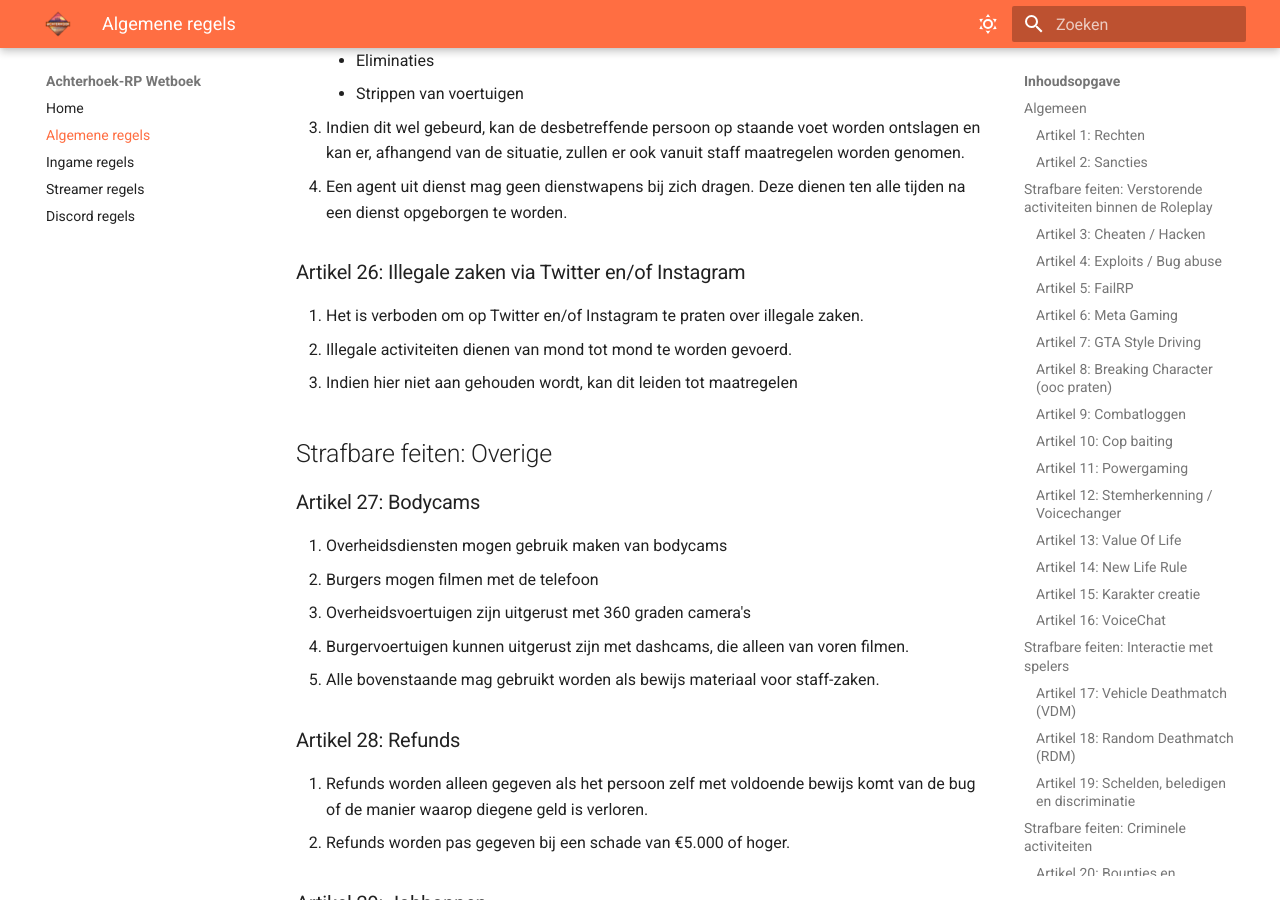
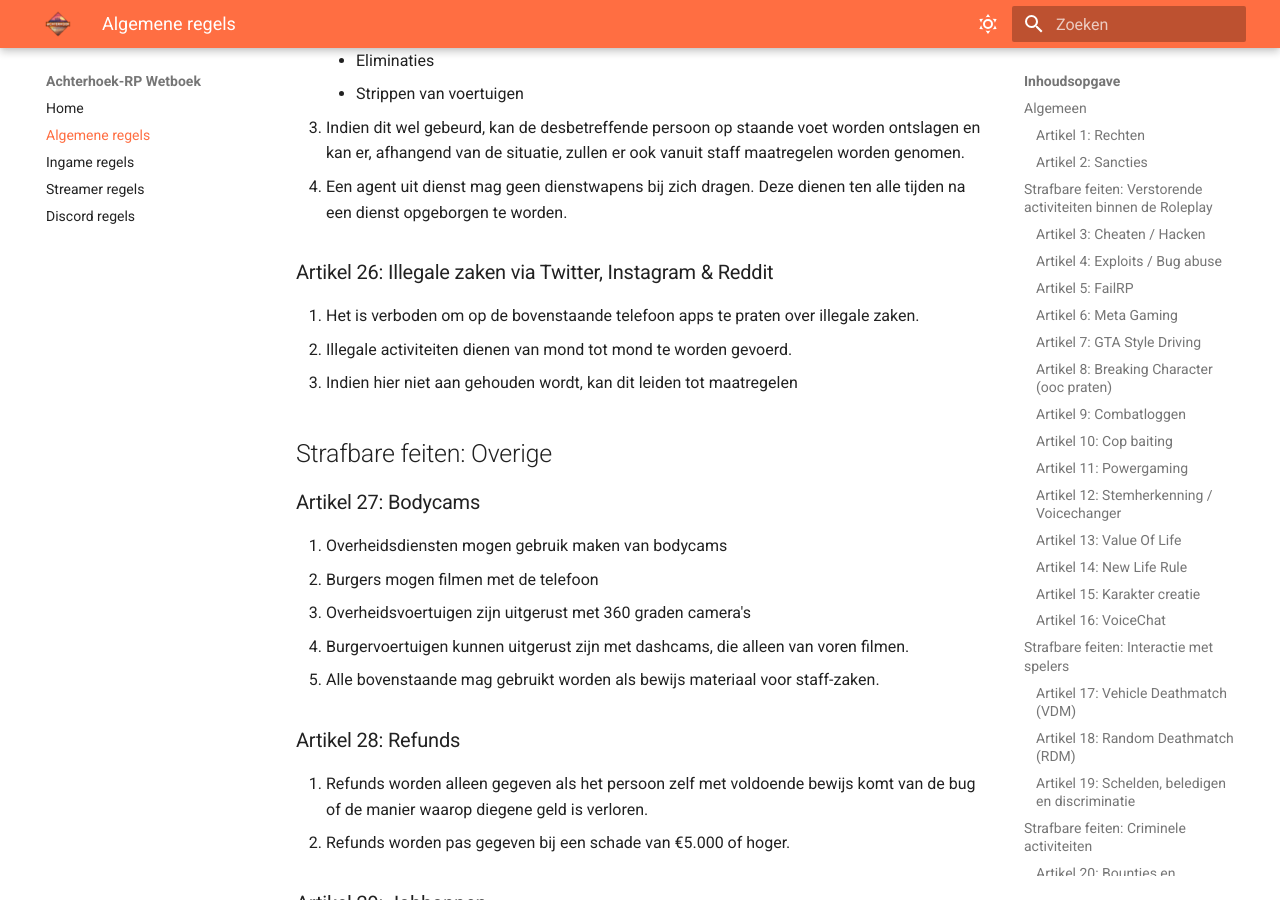
Before and after one commit to Jaccosf/ARP-Wetboek, an MkDocs documentation site: the page built from docs/algemeen.md, in a window 1280 px wide and 900 px high, scrolled down 7888 px. Built offline with MkDocs 1.6.1 and Material for MkDocs 9.7.7, drawn with Linux system fonts in a browser that asks for light colours; some of the changed text lies outside the part shown.

Commit message:
Artikel 8 & 26: Telefoon
Alle apps op de telefoon zijn IC, niet alleen Instagram en Twitter natuurlijk. Dit voorkomt misverstanden.

```diff
--- a/docs/algemeen.md
+++ b/docs/algemeen.md
@@ -59,7 +59,7 @@
 6. Indien hier niet aan gehouden wordt, zullen er sancties getroffen worden.
 
 ### Artikel 8: Breaking Character (ooc praten)
-1. Binnen voicechat, portofoon, Twitter of Instagram is het verplicht om binnen je karakter te blijven.
+1. Binnen voicechat, portofoon, of apps op je telefoon is het verplicht om binnen je karakter te blijven.
 2. Bovenstaande, mits de situatie een staff-zaak is geworden, doordat een staff-lid jou of mensen binnen dezelfde roleplay aanspreekt.
 3. Indien hier niet aan gehouden wordt, zal dit resulteren in een waarschuwing.
 
@@ -198,8 +198,8 @@
 3. Indien dit wel gebeurd, kan de desbetreffende persoon op staande voet worden ontslagen en kan er, afhangend van de situatie, zullen er ook vanuit staff maatregelen worden genomen.
 4. Een agent uit dienst mag geen dienstwapens bij zich dragen. Deze dienen ten alle tijden na een dienst opgeborgen te worden.
 
-### Artikel 26: Illegale zaken via Twitter en/of Instagram
-1. Het is verboden om op Twitter en/of Instagram te praten over illegale zaken.
+### Artikel 26: Illegale zaken via Twitter, Instagram & Reddit
+1. Het is verboden om op de bovenstaande telefoon apps te praten over illegale zaken.
 2. Illegale activiteiten dienen van mond tot mond te worden gevoerd.
 3. Indien hier niet aan gehouden wordt, kan dit leiden tot maatregelen
 
```
